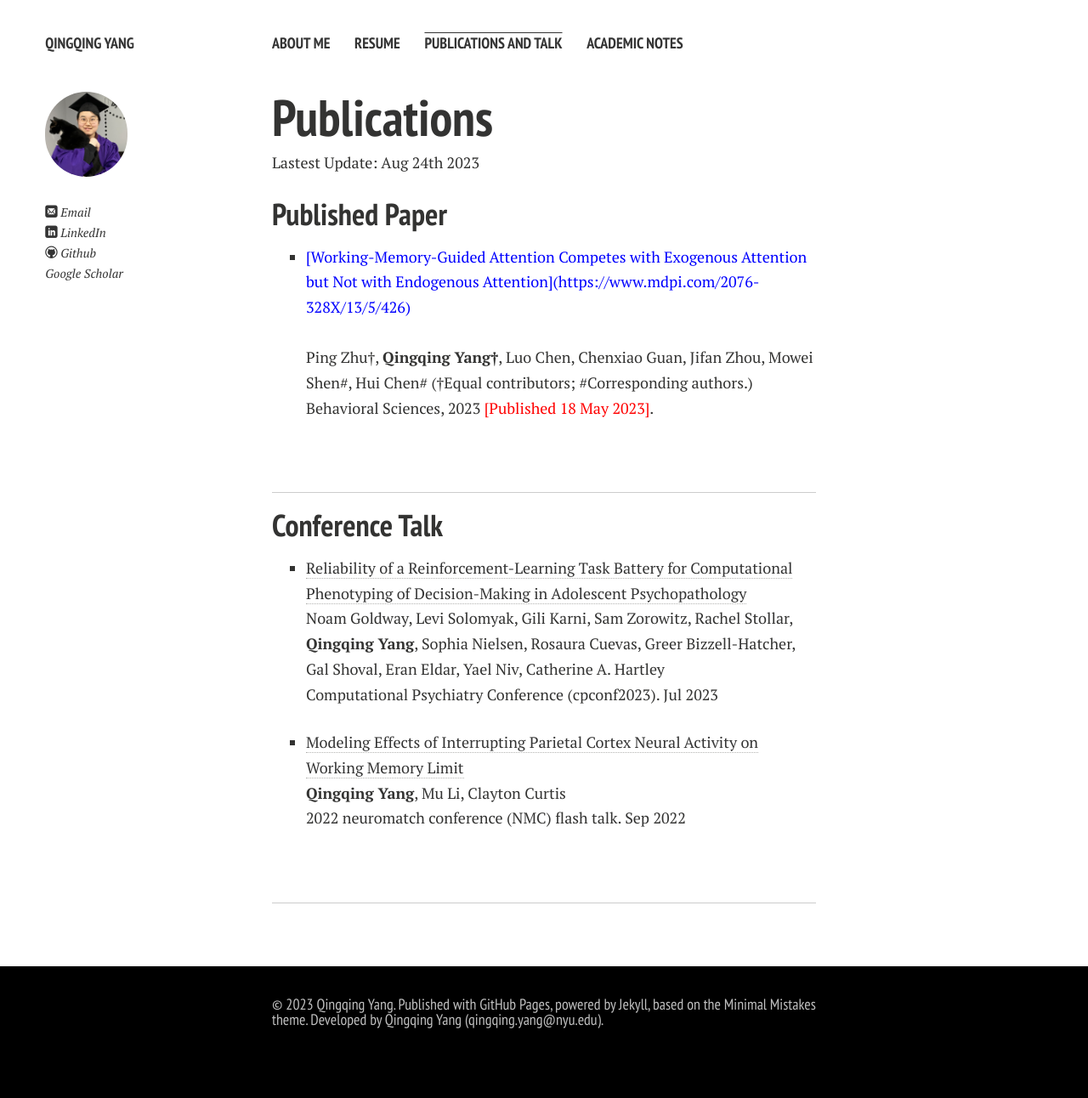
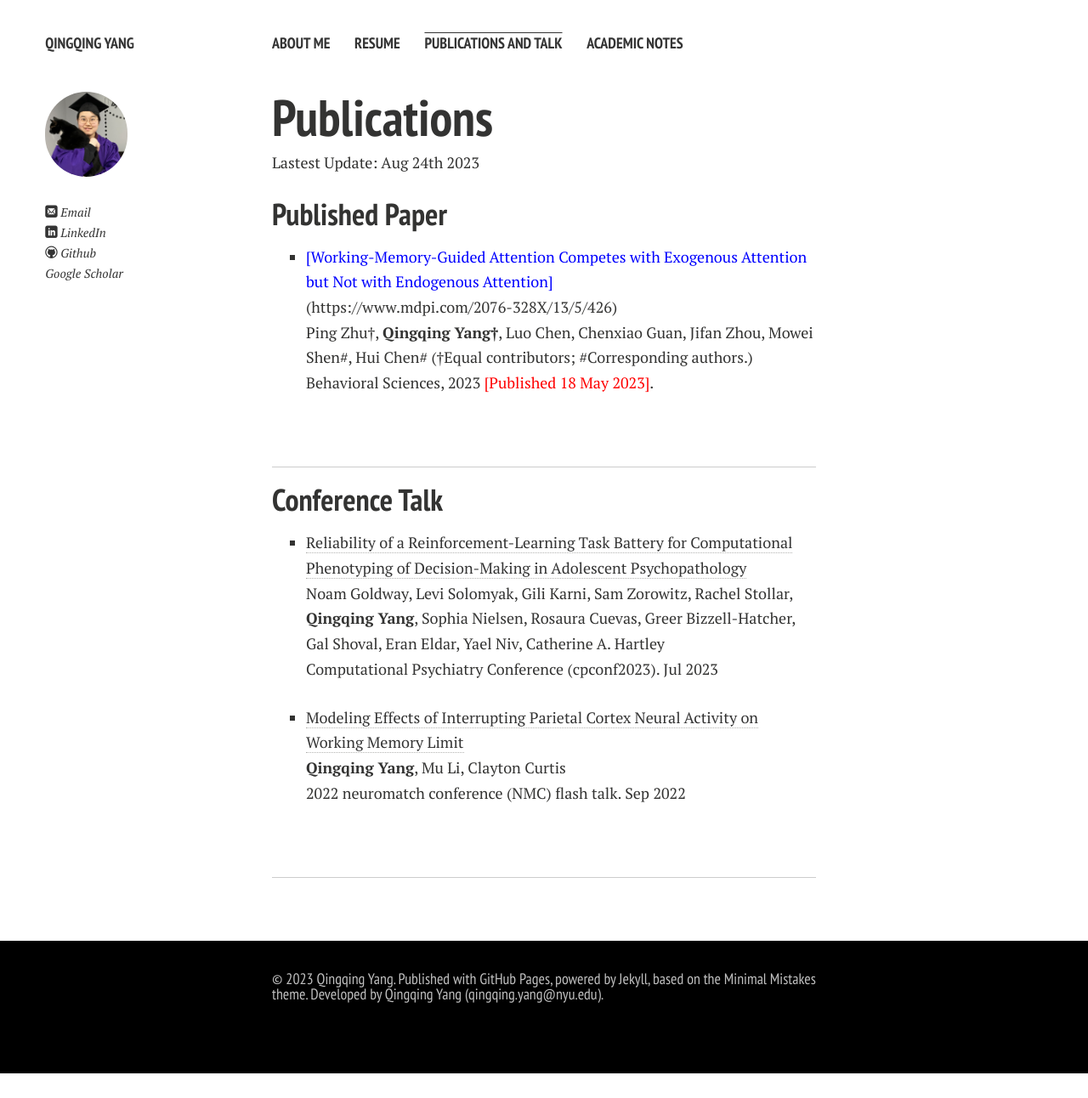
Before and after one commit to Qingqing-Yang-177/Qingqing-Yang-177.github.io, a Jekyll site: the page built from publications.md, in a window 1280 px wide. Shown: the whole page at 85% size. Built offline with Jekyll 4.4.1, drawn with Linux system fonts in a browser that asks for light colours; nearby versions of some CDN libraries; comment, search, counter and statistics services are not loaded; a style sheet for code colours, icons or effects is not loaded; after the commit the page ends 1263 px from its top, so only the background shows below that.

Commit message:
Update publications.md

```diff
--- a/publications.md
+++ b/publications.md
@@ -10,7 +10,7 @@ Lastest Update: Aug 24th 2023
 
 ## Published Paper
 
-- <font color='blue'>[Working-Memory-Guided Attention Competes with Exogenous Attention but Not with Endogenous Attention](https://www.mdpi.com/2076-328X/13/5/426)</font> <br> Ping Zhu†, **Qingqing Yang†**, Luo Chen, Chenxiao Guan, Jifan Zhou, Mowei Shen#, Hui Chen# (†Equal contributors; #Corresponding authors.)<br>Behavioral Sciences, 2023  <font color='red'>[Published 18 May 2023]</font>.<br>
+- <font color='blue'>[Working-Memory-Guided Attention Competes with Exogenous Attention but Not with Endogenous Attention]</font>(https://www.mdpi.com/2076-328X/13/5/426) <br> Ping Zhu†, **Qingqing Yang†**, Luo Chen, Chenxiao Guan, Jifan Zhou, Mowei Shen#, Hui Chen# (†Equal contributors; #Corresponding authors.)<br>Behavioral Sciences, 2023  <font color='red'>[Published 18 May 2023]</font>.<br>
 
 <br>
 
```
